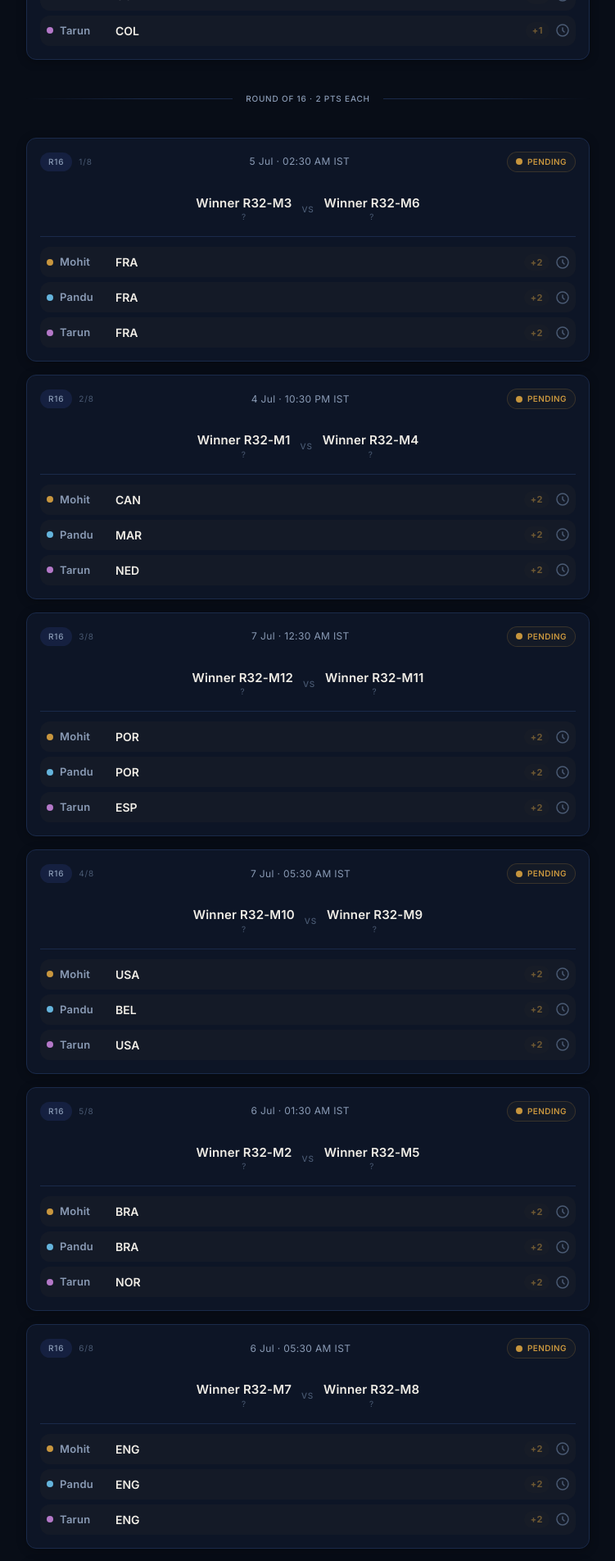
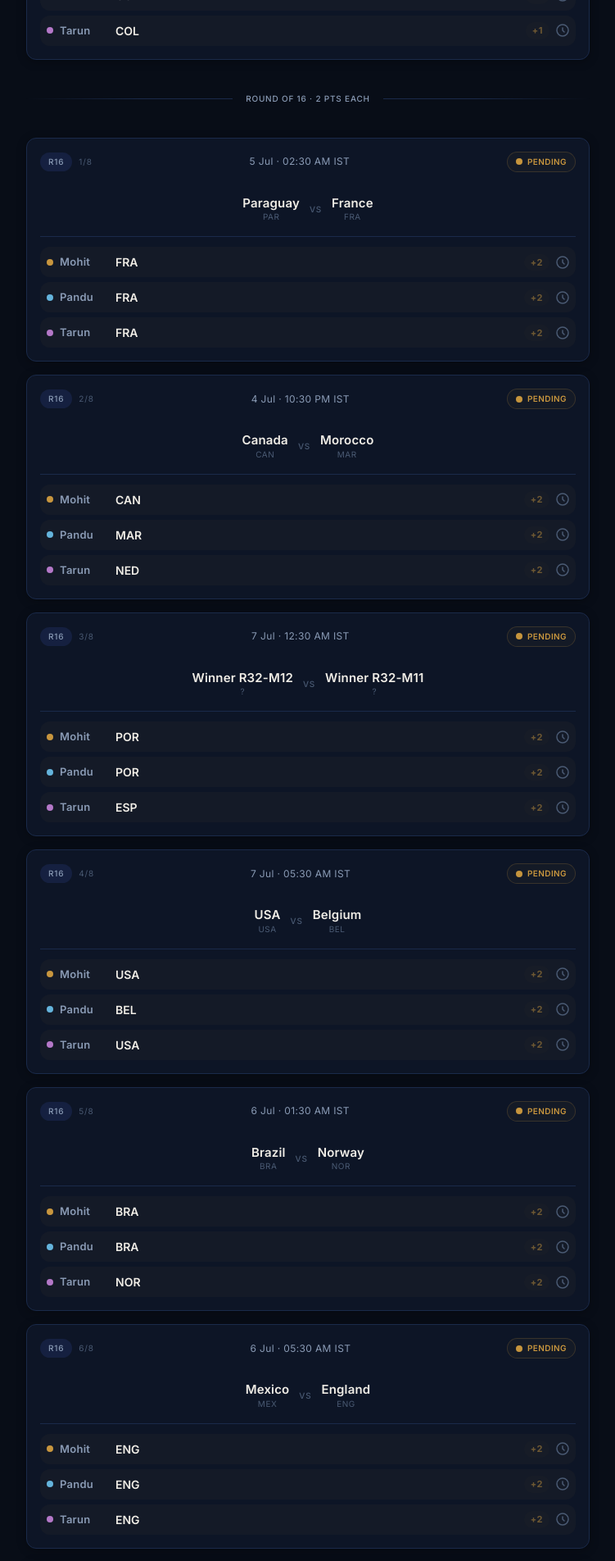
Before and after one commit to ocegik/ocegik.github.io, a React (Vite) app: page / in a window 1280 px wide. Shown: the part 5042-6946 px from the top of the page at 82% size, without its empty margins (82-833 px from the left). Built offline with nearby package versions, Linux system fonts and the light colour scheme.

Commit message:
Update team names and predictions for knockout rounds

```diff
--- a/src/data/predictions.ts
+++ b/src/data/predictions.ts
@@ -64,6 +64,9 @@
   "3rd Place Play-Off": 16,
   Final: 20,
 };
+
+// All times below are IST (India Standard Time), converted from official ET kickoff times.
+// Fixed to match the confirmed FIFA World Cup 2026 knockout schedule.
 
 // All times below are IST (India Standard Time), converted from official ET kickoff times.
 // Fixed to match the confirmed FIFA World Cup 2026 knockout schedule.
@@ -245,20 +248,20 @@
         id: "r16-1",
         date: "5 Jul",
         time: "02:30 AM",
-        teamA: "Winner R32-M3",
-        teamB: "Winner R32-M6",
-        teamAShort: "?",
-        teamBShort: "?",
+        teamA: "Paraguay",
+        teamB: "France",
+        teamAShort: "PAR",
+        teamBShort: "FRA",
         predictions: { Mohit: "FRA", Pandu: "FRA", Tarun: "FRA" },
       },
       {
         id: "r16-2",
         date: "4 Jul",
         time: "10:30 PM",
-        teamA: "Winner R32-M1",
-        teamB: "Winner R32-M4",
-        teamAShort: "?",
-        teamBShort: "?",
+        teamA: "Canada",
+        teamB: "Morocco",
+        teamAShort: "CAN",
+        teamBShort: "MAR",
         predictions: { Mohit: "CAN", Pandu: "MAR", Tarun: "NED" },
       },
       {
@@ -275,30 +278,30 @@
         id: "r16-4",
         date: "7 Jul",
         time: "05:30 AM",
-        teamA: "Winner R32-M10",
-        teamB: "Winner R32-M9",
-        teamAShort: "?",
-        teamBShort: "?",
+        teamA: "USA",
+        teamB: "Belgium",
+        teamAShort: "USA",
+        teamBShort: "BEL",
         predictions: { Mohit: "USA", Pandu: "BEL", Tarun: "USA" },
       },
       {
         id: "r16-5",
         date: "6 Jul",
         time: "01:30 AM",
-        teamA: "Winner R32-M2",
-        teamB: "Winner R32-M5",
-        teamAShort: "?",
-        teamBShort: "?",
+        teamA: "Brazil",
+        teamB: "Norway",
+        teamAShort: "BRA",
+        teamBShort: "NOR",
         predictions: { Mohit: "BRA", Pandu: "BRA", Tarun: "NOR" },
       },
       {
         id: "r16-6",
         date: "6 Jul",
         time: "05:30 AM",
-        teamA: "Winner R32-M7",
-        teamB: "Winner R32-M8",
-        teamAShort: "?",
-        teamBShort: "?",
+        teamA: "Mexico",
+        teamB: "England",
+        teamAShort: "MEX",
+        teamBShort: "ENG",
         predictions: { Mohit: "ENG", Pandu: "ENG", Tarun: "ENG" },
       },
       {
```
